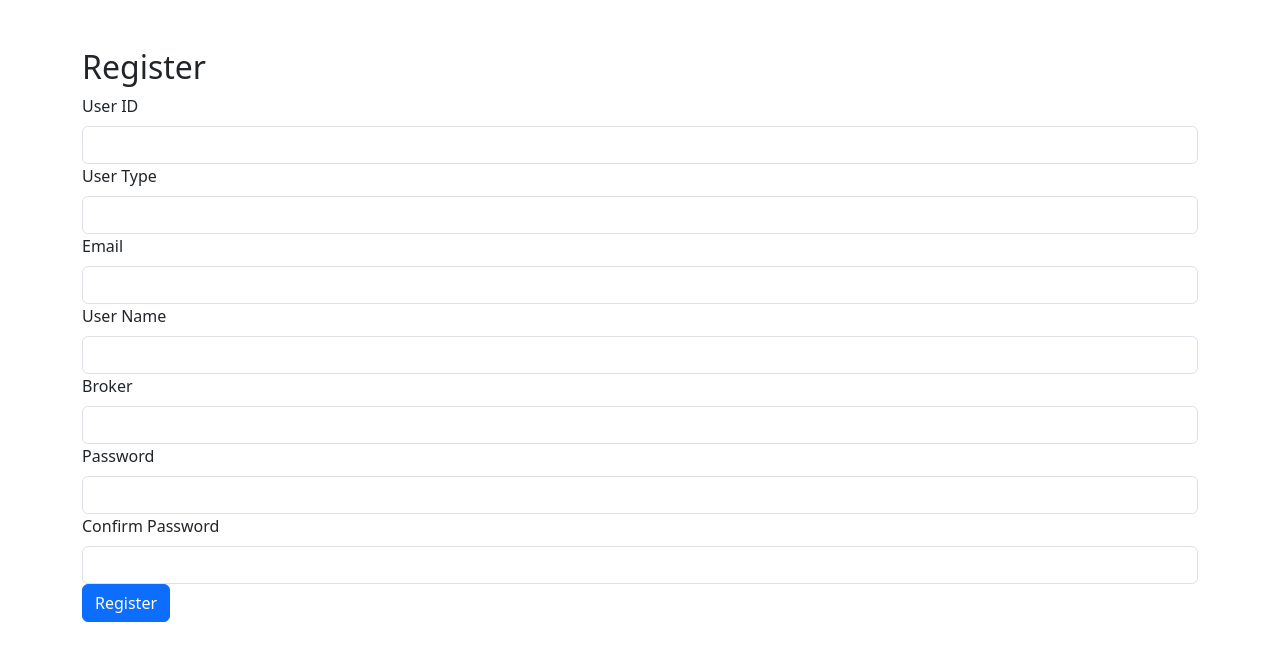
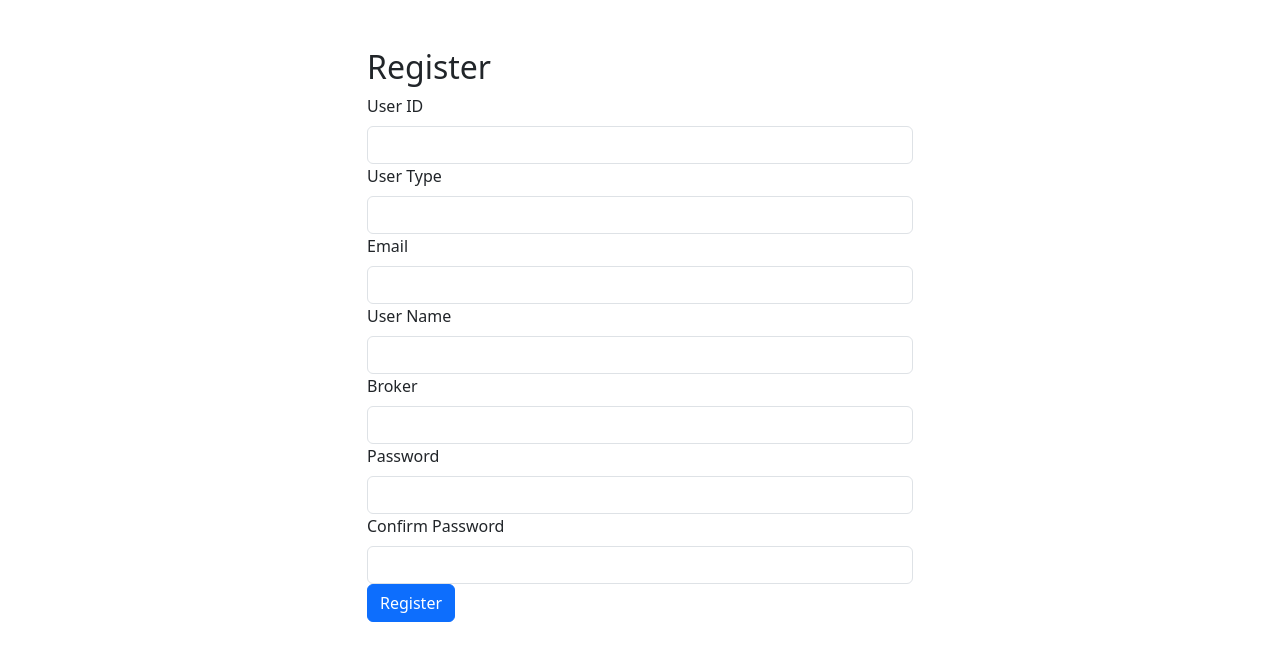
Before and after one commit to speedhs/frontend-beaconed, a React (Create React App) app: page /Register in a window 1280 px wide. Shown: the top 660 px of the page. Built offline with nearby package versions, Linux system fonts and the light colour scheme.

Commit message:
register

```diff
--- a/src/pages/RegisterPage.js
+++ b/src/pages/RegisterPage.js
@@ -1,7 +1,11 @@
 import React, { useState } from 'react';
-import { Form, Button } from 'react-bootstrap';
+import { Form, Button, Container, Row, Col } from 'react-bootstrap';
+import { Navigate, useNavigate } from 'react-router-dom';
+// import 'bootstrap/dist/css/bootstrap.min.css';
+
 
 const RegisterPage = () => {
+  const navigate = useNavigate()
   const [formData, setFormData] = useState({
     user_id: '',
     user_type: '',
@@ -17,13 +21,31 @@ const RegisterPage = () => {
     setFormData({ ...formData, [name]: value });
   };
 
-  const handleSubmit = (e) => {
+  const handleSubmit = async (e) => {
     e.preventDefault();
-    console.log('Registration form submitted:', formData);
+
+    try {
+      const url = `http://localhost:8080/api/register?userid=${formData.user_id}&usertype=${formData.user_type}&email=${formData.email}&username=${formData.user_name}&broker=${formData.broker}&password=${formData.password}`;
+      const response = await fetch(url);
+      const data = await response.json();
+
+      if (response.ok) {
+        // Registration successful, redirect to login page
+        navigate('/');
+      } else {
+        // Handle registration error
+        console.error('Registration failed:', await response.json());
+      }
+    } catch (error) {
+      console.error('Error during registration:', error);
+    }
+
   };
 
   return (
-    <div className="container mt-5">
+    <Container className="mt-5">
+      <Row>
+        <Col md={{ span: 6, offset: 3 }}>
           <h2>Register</h2>
           <Form onSubmit={handleSubmit}>
             <Form.Group controlId="user_id">
@@ -65,7 +87,9 @@ const RegisterPage = () => {
               Register
             </Button>
           </Form>
-    </div>
+        </Col>
+      </Row>
+    </Container>
   );
 };
 
```
Lines whose indentation alone changed are shown as unchanged.
